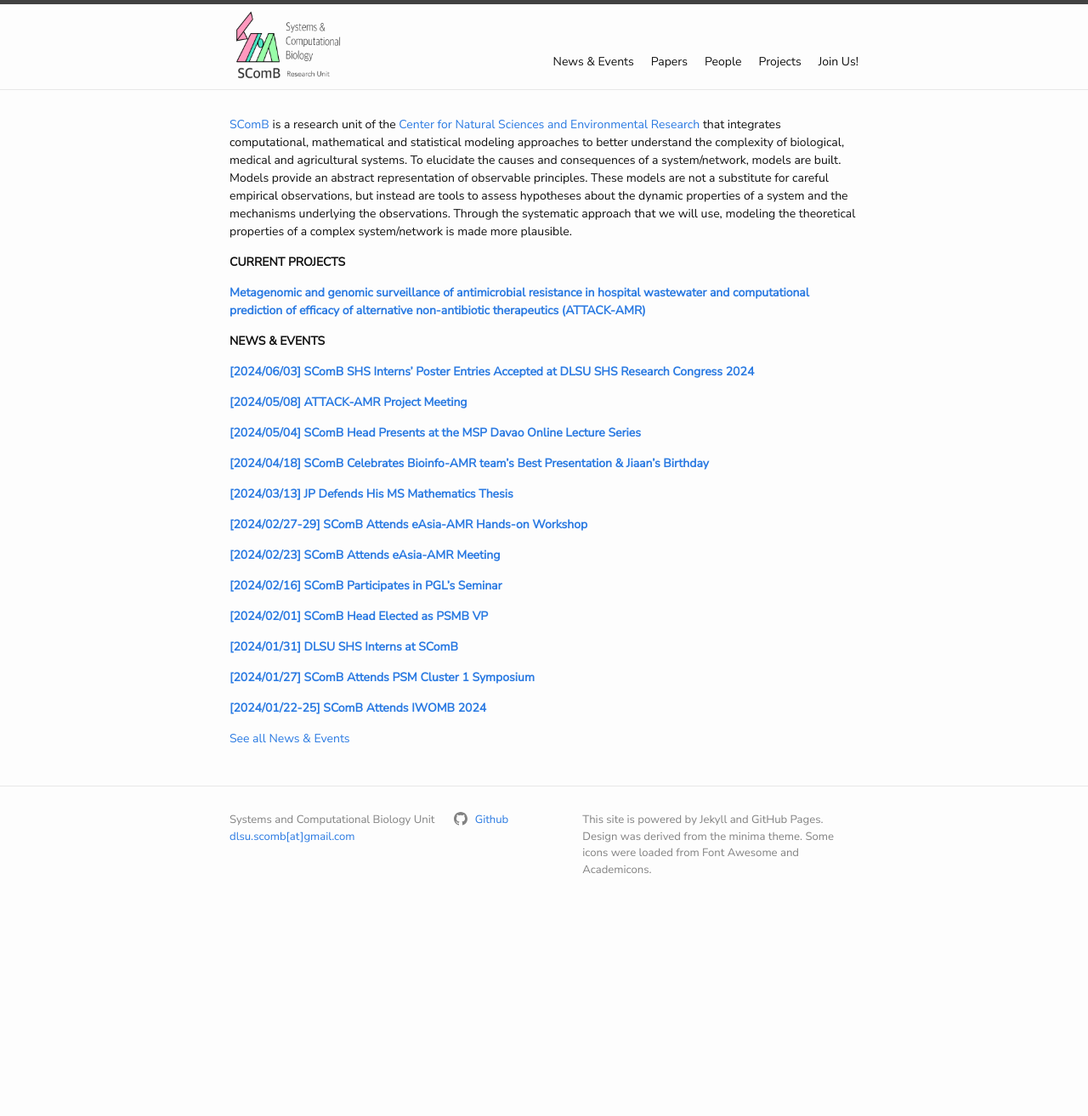
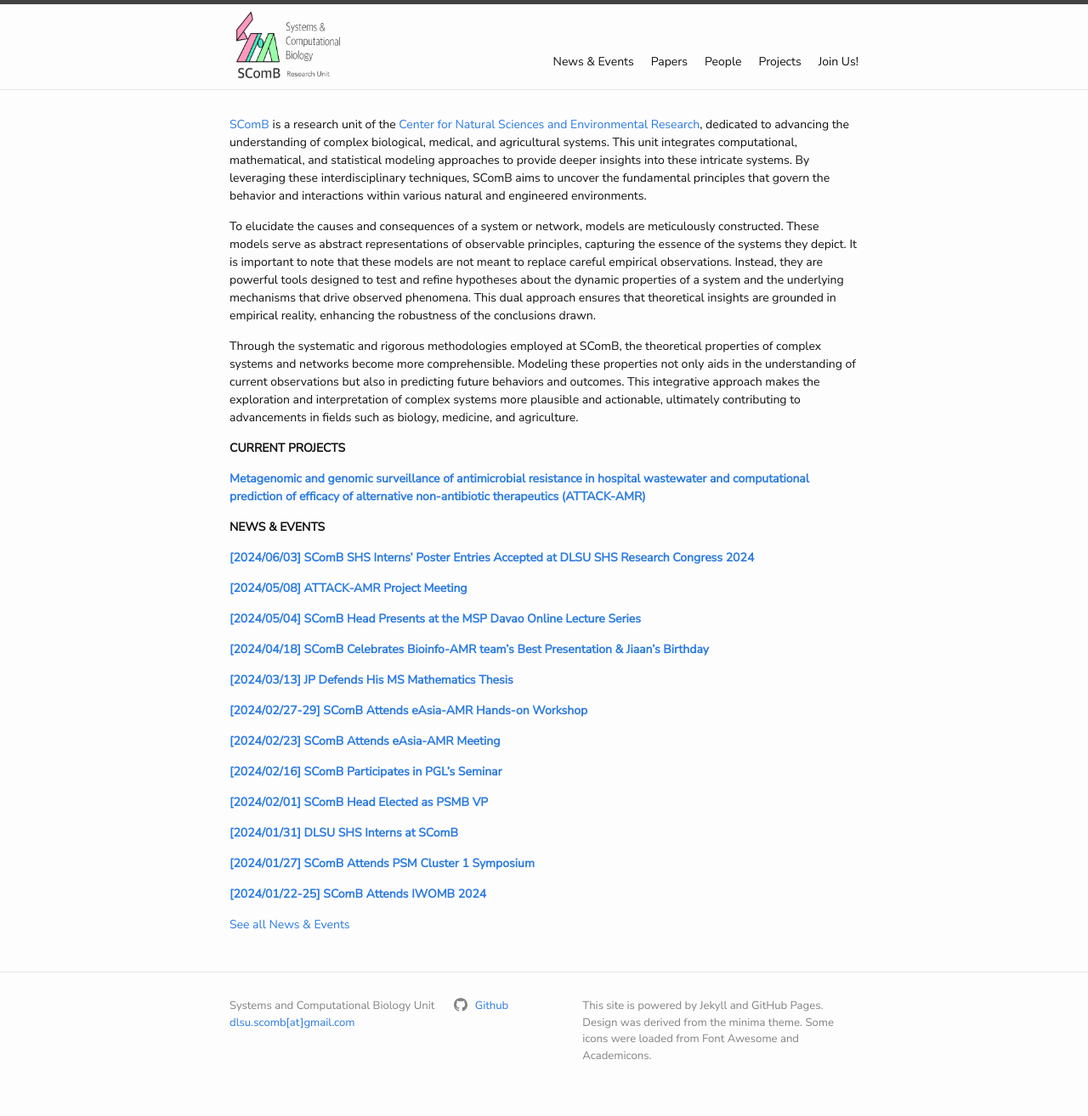
Before and after one commit to dlsu-scomb/dlsu-scomb.github.io, a Jekyll site: the page built from index.md, in a window 1280 px wide. Shown: the whole page at 85% size. Built offline with Jekyll 4.4.1, drawn with Linux system fonts in a browser that asks for light colours; nearby versions of some CDN libraries; a style sheet for code colours, icons or effects is not loaded; before the commit the page ends 1095 px from its top, so only the background shows below that.

Commit message:
Update index.md

```diff
--- a/index.md
+++ b/index.md
@@ -4,7 +4,11 @@
 
 layout: home
 ---
-[SComB](https://dlsu-scomb.github.io/) is a research unit of the [Center for Natural Sciences and Environmental Research](https://www.dlsu.edu.ph/research/research-centers/censer/?fbclid=IwAR2_ZT71u1OxhE9xfvIapV30DncFlfFUkhDu-uuX2Et4S7VO6peHvcDnyU8) that integrates computational, mathematical and statistical modeling approaches to better understand the complexity of biological, medical and agricultural systems. To elucidate the causes and consequences of a system/network, models are built. Models provide an abstract representation of observable principles. These models are not a substitute for careful empirical observations, but instead are tools to assess hypotheses about the dynamic properties of a system and the mechanisms underlying the observations. Through the systematic approach that we will use, modeling the theoretical properties of a complex system/network is made more plausible.
+[SComB](https://dlsu-scomb.github.io/) is a research unit of the [Center for Natural Sciences and Environmental Research](https://www.dlsu.edu.ph/research/research-centers/censer/?fbclid=IwAR2_ZT71u1OxhE9xfvIapV30DncFlfFUkhDu-uuX2Et4S7VO6peHvcDnyU8), dedicated to advancing the understanding of complex biological, medical, and agricultural systems. This unit integrates computational, mathematical, and statistical modeling approaches to provide deeper insights into these intricate systems. By leveraging these interdisciplinary techniques, SComB aims to uncover the fundamental principles that govern the behavior and interactions within various natural and engineered environments.
+
+To elucidate the causes and consequences of a system or network, models are meticulously constructed. These models serve as abstract representations of observable principles, capturing the essence of the systems they depict. It is important to note that these models are not meant to replace careful empirical observations. Instead, they are powerful tools designed to test and refine hypotheses about the dynamic properties of a system and the underlying mechanisms that drive observed phenomena. This dual approach ensures that theoretical insights are grounded in empirical reality, enhancing the robustness of the conclusions drawn.
+
+Through the systematic and rigorous methodologies employed at SComB, the theoretical properties of complex systems and networks become more comprehensible. Modeling these properties not only aids in the understanding of current observations but also in predicting future behaviors and outcomes. This integrative approach makes the exploration and interpretation of complex systems more plausible and actionable, ultimately contributing to advancements in fields such as biology, medicine, and agriculture.
 
 **CURRENT PROJECTS**
 
```
